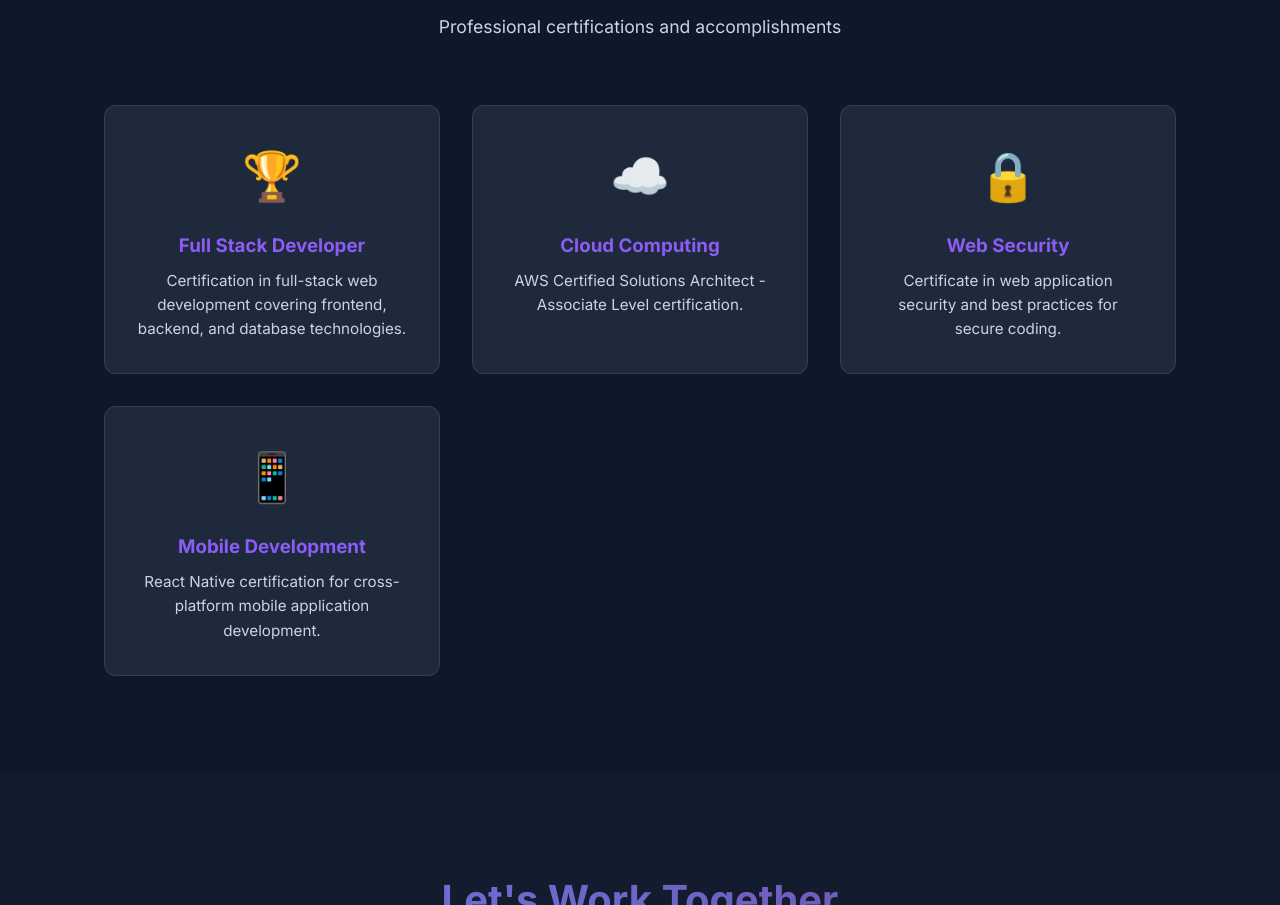
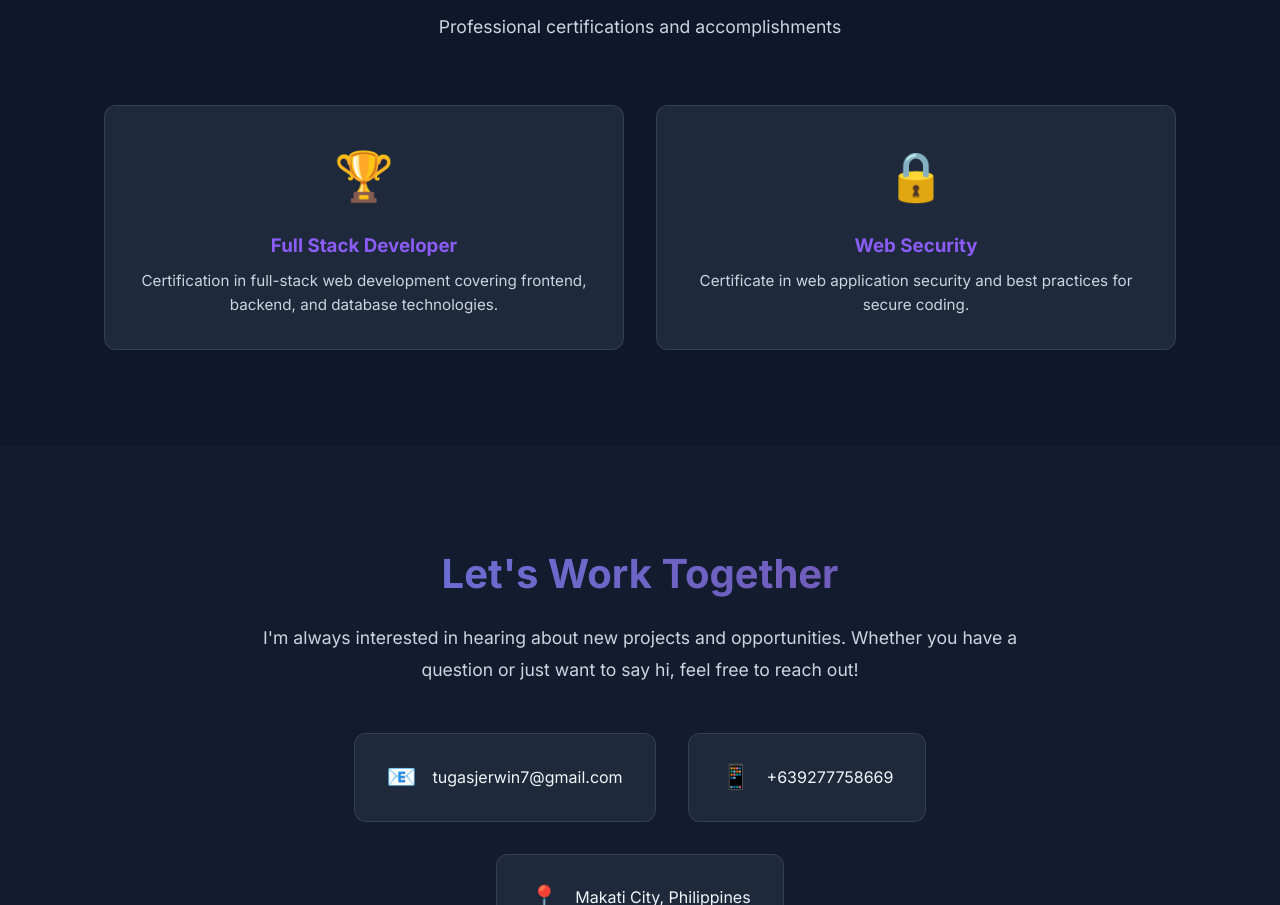
Before and after one commit to Jerwinnnn/My-Portfolio, a plain HTML site: page index.html in a window 1280 px wide. Shown: the part 2740-3645 px from the top of the page. Drawn offline with Linux system fonts and the light colour scheme.

Commit message:
Update index.html

```diff
--- a/index.html
+++ b/index.html
@@ -240,26 +240,11 @@
           </p>
         </div>
         <div class="cert-card">
-          <div class="cert-icon">☁️</div>
-          <h3>Cloud Computing</h3>
-          <p>
-            AWS Certified Solutions Architect - Associate Level certification.
-          </p>
-        </div>
-        <div class="cert-card">
           <div class="cert-icon">🔒</div>
           <h3>Web Security</h3>
           <p>
             Certificate in web application security and best practices for
             secure coding.
-          </p>
-        </div>
-        <div class="cert-card">
-          <div class="cert-icon">📱</div>
-          <h3>Mobile Development</h3>
-          <p>
-            React Native certification for cross-platform mobile application
-            development.
           </p>
         </div>
       </div>
```
